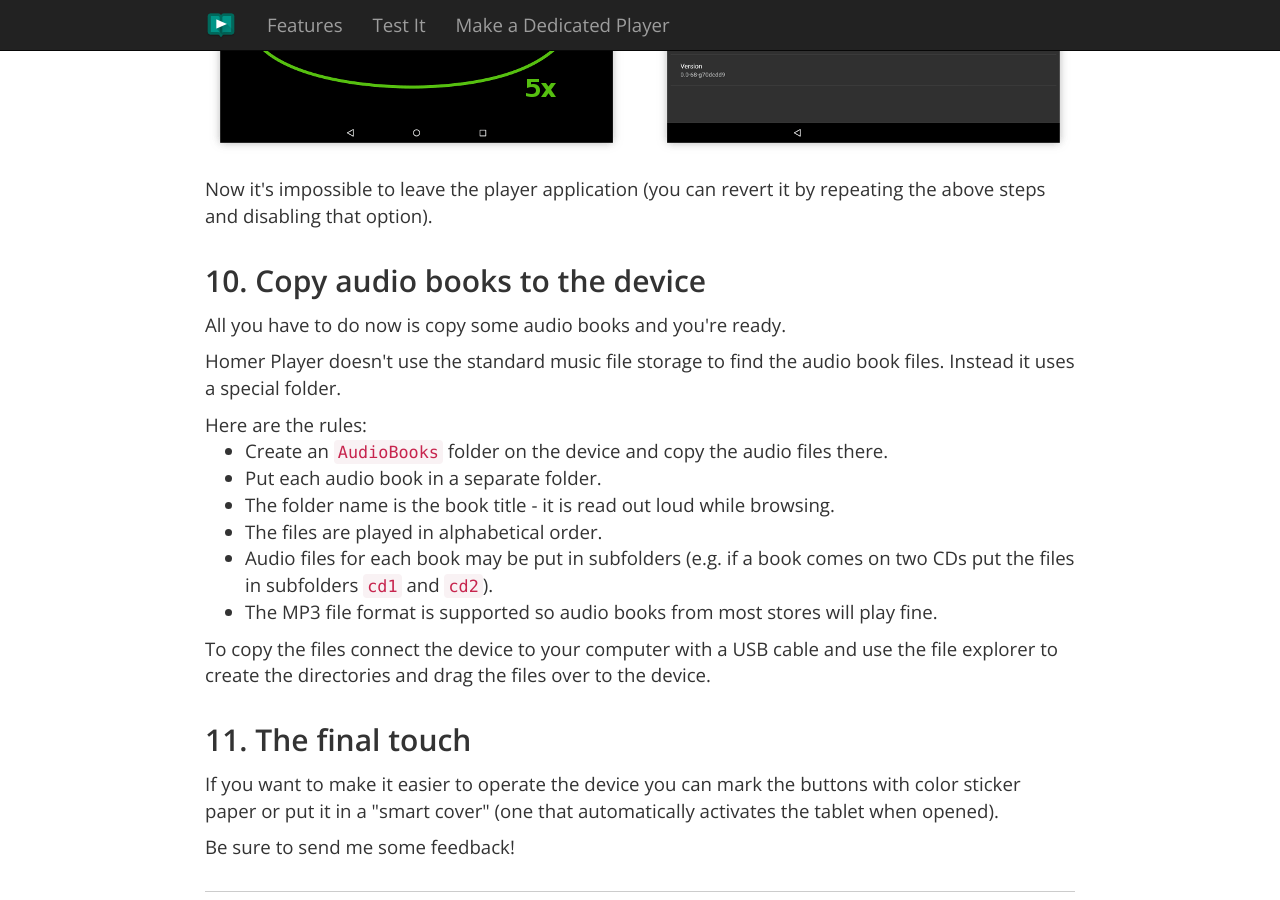
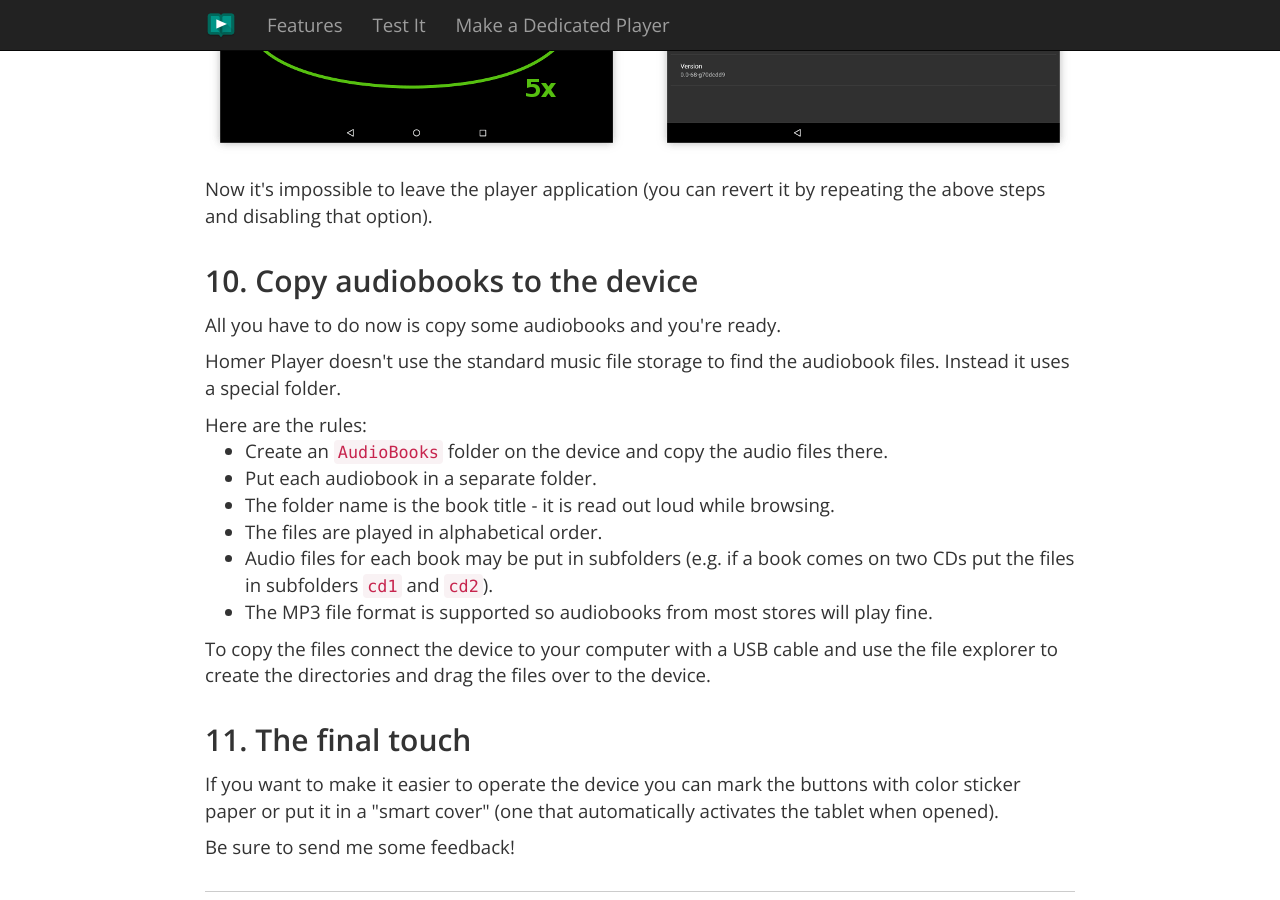
Before and after one commit to msimonides/homerplayer, a Jekyll site: the page built from install-dedicated-steps.html, in a window 1280 px wide and 900 px high, scrolled down 6032 px. Built offline with Jekyll 4.4.1, drawn with Linux system fonts in a browser that asks for light colours; nearby versions of some CDN libraries; some of the changed text lies outside the part shown.

Commit message:
"audio book" -> "audiobook"

```diff
--- a/_includes/copying_audiobooks.html
+++ b/_includes/copying_audiobooks.html
@@ -1,16 +1,16 @@
 <p>
-Homer Player doesn't use the standard music file storage to find the audio book files.
+Homer Player doesn't use the standard music file storage to find the audiobook files.
 Instead it uses a special folder.
 </p>
 
 Here are the rules:
 <ul>
 <li>Create an <code>AudioBooks</code> folder on the device and copy the audio files there.
-<li>Put each audio book in a separate folder.
+<li>Put each audiobook in a separate folder.
 <li>The folder name is the book title - it is read out loud while browsing.
 <li>The files are played in alphabetical order.
 <li>Audio files for each book may be put in subfolders (e.g. if a book comes on two CDs put the files in subfolders <code>cd1</code> and <code>cd2</code>).
-<li>The MP3 file format is supported so audio books from most stores will play fine.
+<li>The MP3 file format is supported so audiobooks from most stores will play fine.
 </ul>
 
 <p>
--- a/index.html
+++ b/index.html
@@ -2,7 +2,7 @@
 layout: empty
 title: "Homer Player"
 heading: "Homer Player"
-description: "An audio book player for the elderly and visually impaired"
+description: "An audiobook player for the elderly and visually impaired"
 extra_css:
  - index.css
  - lightview.min.css
--- a/install-dedicated-steps.html
+++ b/install-dedicated-steps.html
@@ -37,7 +37,7 @@ Go to <strong>Settings</strong> &rarr; <strong>Backup & reset</strong> &rarr;
 <h2>2. Set language and download voice data</h2>
 
 <p>
-First make sure to set the device language to your language (the one audio book
+First make sure to set the device language to your language (the one audiobook
 titles are going to be in).
 </p>
 
@@ -173,10 +173,10 @@ If you don't, make sure you have performed step 6 above.
 Now it's impossible to leave the player application (you can revert it by
 repeating the above steps and disabling that option).
 
-<h2>10. Copy audio books to the device</h2>
+<h2>10. Copy audiobooks to the device</h2>
 
 <p>
-All you have to do now is copy some audio books and you're ready.
+All you have to do now is copy some audiobooks and you're ready.
 </p>
 
 {% include copying_audiobooks.html %}
--- a/install-test.html
+++ b/install-test.html
@@ -26,7 +26,7 @@ In this case go to <strong>Settings</strong> &rarr; <strong>Security</strong> an
 <img src="img/enable_unknown_sources.png" class="img-responsive center-block">
 </p>
 
-<h2>3. Copy audio books to the device</h2>
+<h2>3. Copy audiobooks to the device</h2>
 
 {% include copying_audiobooks.html %}
 
@@ -37,7 +37,7 @@ Tap 5 times in the main screen to enter the application settings screen where yo
 configure the application.
 </p>
 <p>
-You can find some free audio books on the Internet, e.g. on
+You can find some free audi books on the Internet, e.g. on
 <a href="http://www.freeclassicaudiobooks.com" target="_blank"
 onclick="gaLinkClick('freeclassicaudiobooks');">http://www.freeclassicaudiobooks.com</a>
 </p>
```
Also changed, not shown: features.html (+4 -4 lines).
